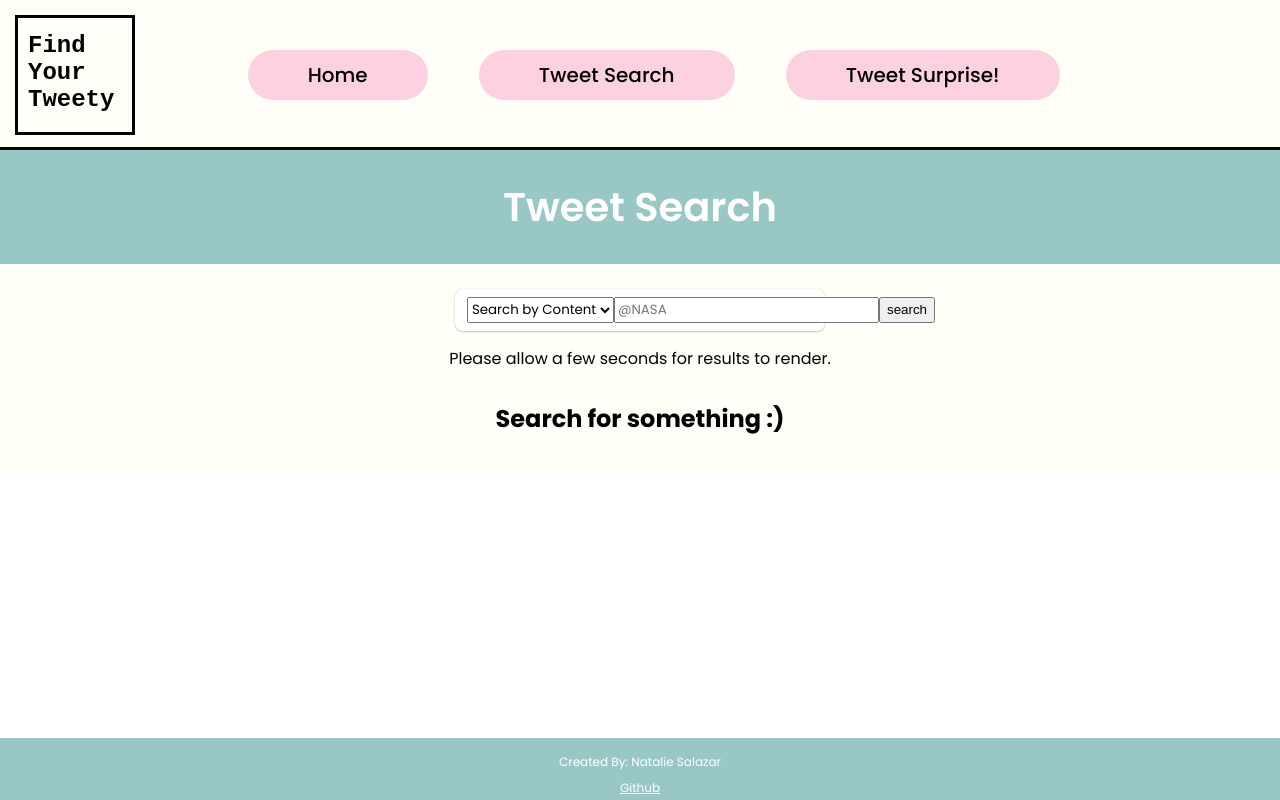
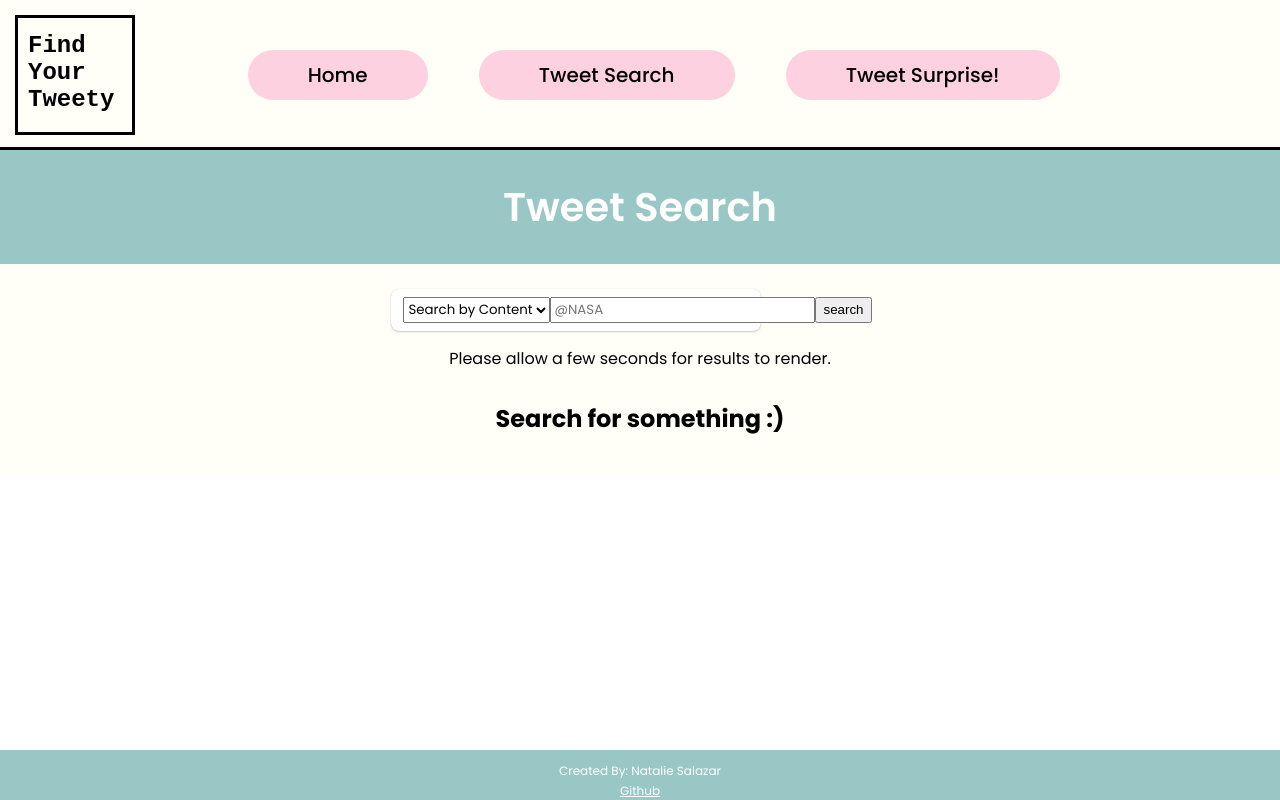
Before and after one commit to natsal33/twitter-showcase, a React app: page /tweet-search in a window 1280 px wide. Built offline with nearby package versions, Linux system fonts and the light colour scheme; a web font is replaced by a local one.

Commit message:
Made edits to footer

```diff
--- a/src/Components/Footer.css
+++ b/src/Components/Footer.css
@@ -1,39 +1,41 @@
 #Footer {
+  position: fixed;
+  bottom: 0;
+  left: 0;
+  width: 100%;
   color: white;
-  width: 100%;
   padding: 5px;
   background-color: #98c7c6;
   transition: 0.5s ease;
   display: flex;
   justify-content: center;
-  position: fixed;
-  bottom: 0;
 }
 
 #createdByText {
   font-size: 12px;
   text-align: center;
-  line-height: 14px;
+  line-height: 8px;
   font-family: "Poppins", sans-serif;
 }
 
 @media only screen and (min-width: 700px) {
   #Footer {
+    position: fixed;
+    bottom: 0;
+    left: 0;
+    width: 100%;
     color: white;
-    width: 100%;
     padding: 5px;
     background-color: #98c7c6;
     transition: 0.5s ease;
     display: flex;
     justify-content: center;
-    position: fixed;
-    bottom: 0;
   }
 
   #createdByText {
     font-size: 12px;
     text-align: center;
-    line-height: 14px;
+    line-height: 8px;
     font-family: "Poppins", sans-serif;
   }
 }
--- a/src/Components/PageBody.css
+++ b/src/Components/PageBody.css
@@ -24,6 +24,7 @@
 }
 
 .pageBody {
+  min-width: 80%;
   max-width: 1200px;
   margin: 20px;
   display: grid;
--- a/src/routes/random-tweets.css
+++ b/src/routes/random-tweets.css
@@ -1,4 +1,5 @@
 #randomTweetBox {
-  display: flex;
-  flex-direction: column;
+  text-align: center;
+  grid-column: 3/11;
+  grid-row: 3;
 }
--- a/src/routes/random-tweets.jsx
+++ b/src/routes/random-tweets.jsx
@@ -40,8 +40,8 @@ export default function RandomTweets() {
           <h1>Tweet Surprise!</h1>
         </div>
       </div>
-      <div className="pageBody" id="randomTweetBox">
-        {results}
+      <div className="pageBody">
+        <div id="randomTweetBox">{results}</div>
       </div>
     </div>
   );
--- a/src/routes/root.css
+++ b/src/routes/root.css
@@ -8,7 +8,7 @@
 }
 
 .content {
-  height: 100%;
+  min-height: 100%;
 }
 
 h1 {
--- a/src/routes/root.jsx
+++ b/src/routes/root.jsx
@@ -9,8 +9,8 @@ export default function Root() {
       <div className="content">
         <Header />
         <PageBody />
+        <Footer />
       </div>
-      <Footer />
     </div>
   );
 }
```
Also changed, not shown: 11 other files (tests, documents, lock files or other folders).
